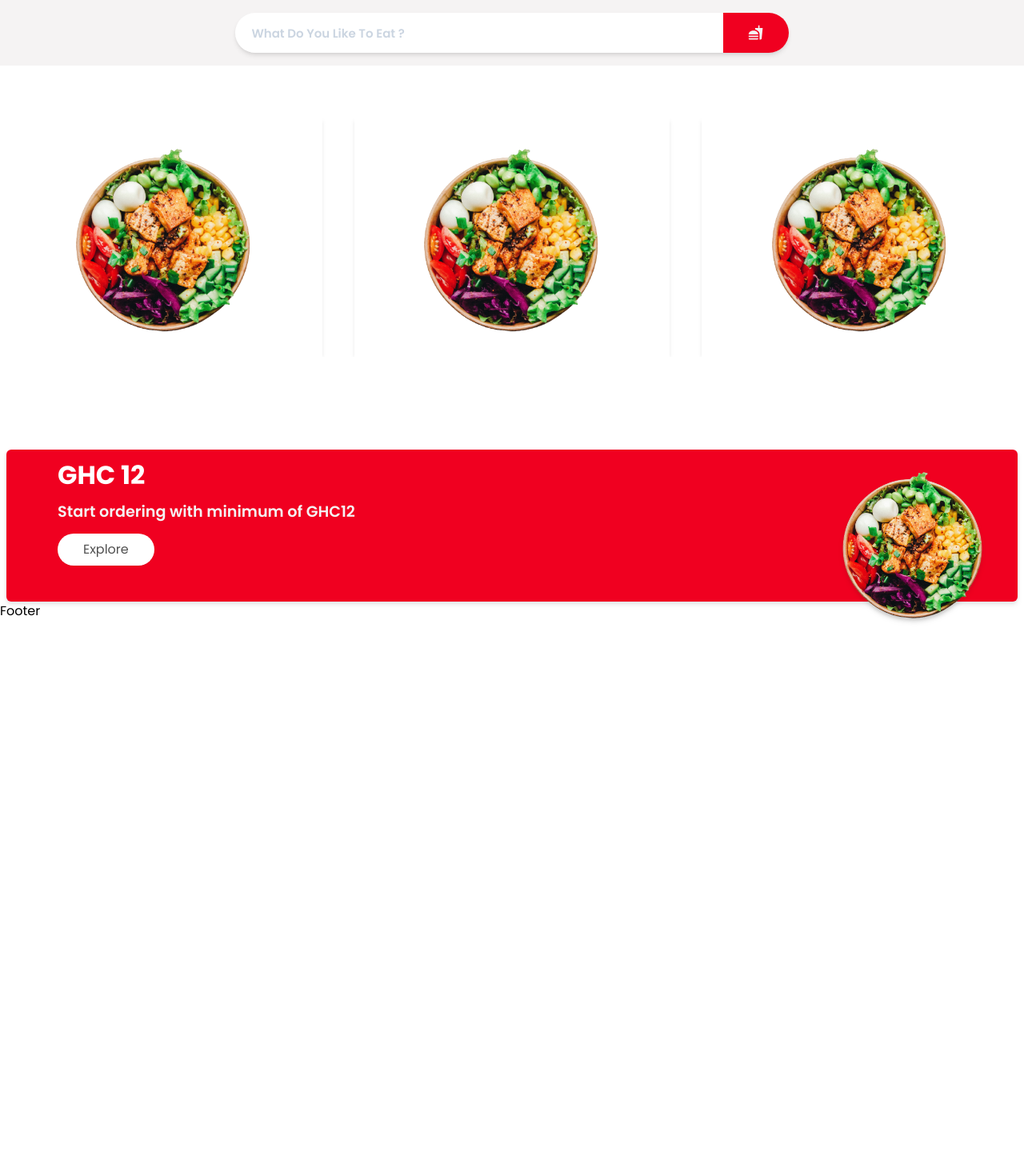
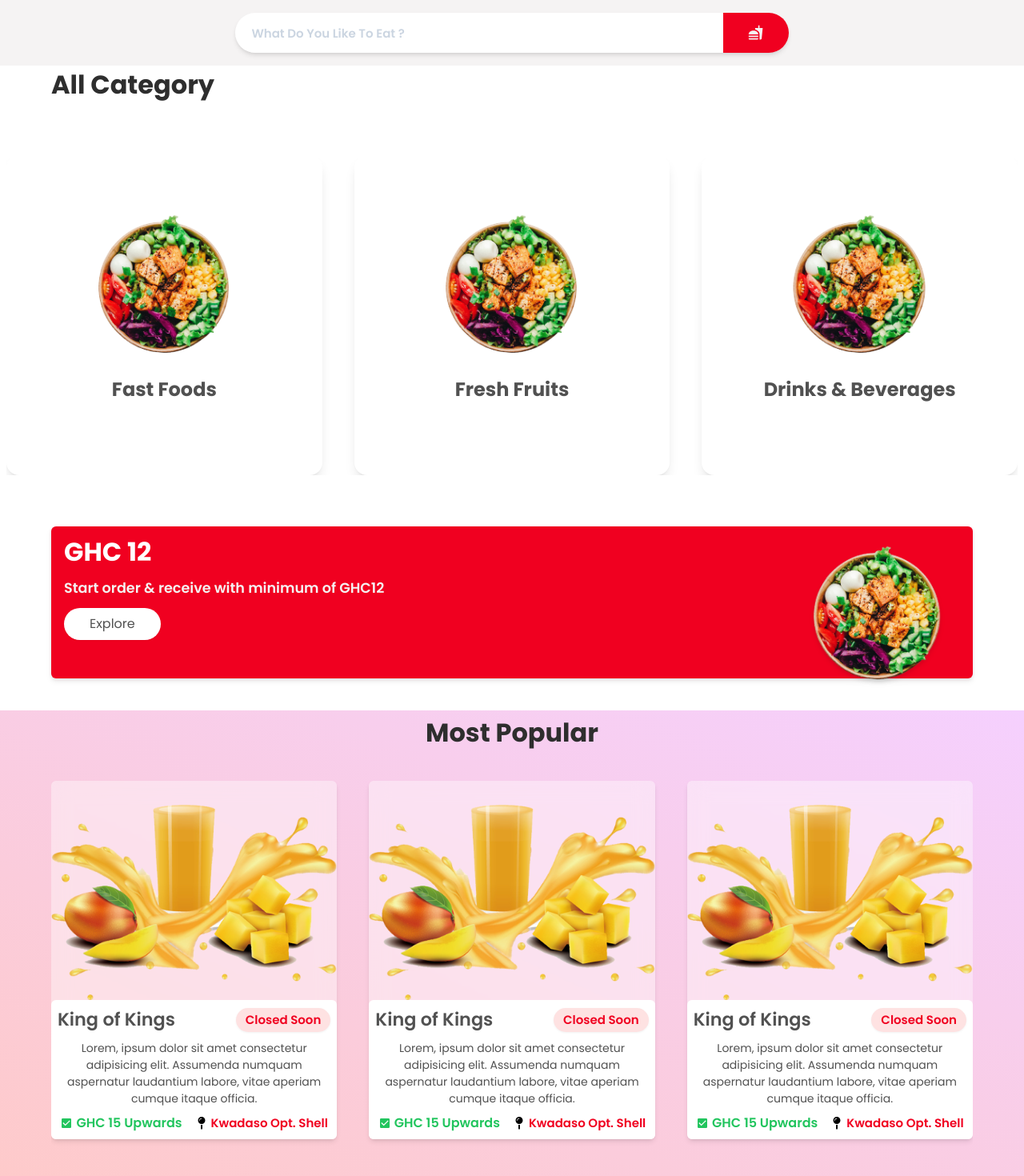
Before and after one commit to Kwarto/kfood, a React (Create React App) app: page /kitchens in a window 1280 px wide. Shown: the part 80-1550 px from the top of the page at 80% size. Before the commit the page ends 891 px from the top, so only its background shows below. Built offline with nearby package versions, Linux system fonts and the light colour scheme.

Commit message:
Added most popular

```diff
--- /dev/null
+++ b/src/components/Category.jsx
@@ -0,0 +1,30 @@
+import React from 'react'
+import { categoryData } from '../utils/data';
+import { Swiper, SwiperSlide } from 'swiper/react';
+import 'swiper/css';
+const Category = () => {
+  return (
+    <div className="md:py-16 py-8 md:px-2 px-2">
+    <Swiper className='md:h-[50vh] flex flex-col items-center justify-center'
+           spaceBetween={40}
+          //  slidesPerView={}
+           breakpoints={{ 430: { slidesPerView: 1 }, 768: { slidesPerView: 3 } }}
+           >
+       {
+          categoryData && categoryData.map((item) => {
+            return (
+              <SwiperSlide className='bg-white flex flex-col items-center justify-center shadow-lg rounded-2xl mb-5'>
+                <div key={item.id} className='flex flex-col items-center justify-center rounded-md p-2'>
+                 <img className='md:w-[100%] md:h-[50%] w-[50%] md:-mt-5 md:translate-y-8' src={item.imgSrc} alt={item.name} />
+                 <h2 className='md:mt-20 font-bold text-textColor text-[1.5rem] md:-translate-y-14'>{ item.name}</h2>
+                </div>
+              </SwiperSlide>
+            )
+          })
+        }
+    </Swiper>
+    </div>
+  )
+}
+
+export default Category
--- a/src/components/KitchenHeader.jsx
+++ b/src/components/KitchenHeader.jsx
@@ -1,9 +1,11 @@
 import React from 'react';
-import { MdFastfood } from 'react-icons/md';
+import { MdCheckBox, MdFastfood } from 'react-icons/md';
 import bannerImg from '../img/banner.png';
-import { categoryData } from '../utils/data';
+import { mostData } from '../utils/data';
+import Category from './Category';
 import { Swiper, SwiperSlide } from 'swiper/react';
 import 'swiper/css';
+import { FaMapPin } from 'react-icons/fa';
 const KitchenHeader = () => {
   return (
     <>
@@ -21,30 +23,14 @@ const KitchenHeader = () => {
           </div>
         </div>
       </div>
-      <div className="md:py-16 py-8 md:px-2 px- md:h-[60vh]">
-      <Swiper
-             spaceBetween={40}
-            //  slidesPerView={}
-             breakpoints={{ 430: { slidesPerView: 1 }, 768: { slidesPerView: 3 } }}
-             >
-         {
-            categoryData && categoryData.map((item) => {
-              return (
-                <SwiperSlide className='flex flex-col items-center justify-center shadow-md'>
-                  <div key={item.id} className='flex flex-col items-center rounded-md h-[300px]'>
-                  <img className='md:w-[80%] w-[50%]' src={item.imgSrc} alt="" />
-                  <h2 className='font-bold text-textColor text-[1.6rem]'>{ item.name}</h2>
-                  </div>
-                </SwiperSlide>
-              )
-            })
-          }
-        </Swiper>
-      </div>
-      <div className="bg-textRed h-[190px] md:px-16 px-4 mx-2 rounded-md drop-shadow-md relative">
+      <h1 className="md:text-[2rem] text-[1.5rem] font-bold md:px-16 px-4 text-headingColor">
+        All Category
+      </h1>
+      <Category />
+      <div className="bg-textRed h-[190px] md:mx-16 px-4 mx-2 rounded-md drop-shadow-md relative">
         <h1 className="text-[2rem] text-white font-bold py-2">GHC 12</h1>
-        <p className="text-[1.2rem] text-primary font-semibold w-[75%]">
-          Start ordering with minimum of GHC12
+        <p className="text-[1.1rem] text-primary font-semibold w-[75%]">
+          Start order & receive with minimum of GHC12
         </p>
         <button className="mt-3 bg-white px-8 py-2 shadow-sm text-textColor rounded-full">
           Explore
@@ -57,6 +43,57 @@ const KitchenHeader = () => {
           />
         </div>
       </div>
+      <div className="bg-gradient-to-tr from-red-200 to-fuchsia-200 min-h-auto mt-10 md:px-16 px-4  place-items-center md:rounded-none rounded-b-[3rem] shadow-sm">
+        <h1 className="md:text-[2rem] text-[1.5rem] font-bold py-1 text-headingColor">
+          Most Popular
+        </h1>
+        <Swiper
+          spaceBetween={40}
+          //  slidesPerView={}
+          breakpoints={{ 430: { slidesPerView: 2 }, 768: { slidesPerView: 3 } }}
+          className="w-full h-full flex items-center justify-center">
+          {mostData &&
+            mostData.map((m) => {
+              return (
+                <SwiperSlide className="mb-5 py-8 w-full">
+                  <div
+                    key={m.id}
+                    className="shadow-md w-full flex flex-col items-center justify-center bg-cardOverlay backdrop-blur-md rounded-md hover:bg-primary transition-all duration-200 ease-in-out">
+                    <img src={m.imgSrc} alt="" />
+                    <div className="bg-white w-full p-2 flex flex-col items-center justify-between rounded-md">
+                      <span className="flex items-center justify-between w-full">
+                        <h3 className="font-semibold text-[1.4rem] text-textColor">
+                          {m.name}
+                        </h3>
+                        <p className="bg-red-100 rounded-full px-3 py-1 text-textRed font-semibold text-[15px] drop-shadow-sm">
+                          Closed Soon
+                        </p>
+                      </span>
+                      <p className="text-[14px] w-full text-textColor text-center py-2">
+                        {m.desc}
+                      </p>
+                      <span className="flex items-center justify-between gap-4">
+                        <p className="text-green-500 text-base font-semibold flex items-center gap-1">
+                          {' '}
+                          <MdCheckBox /> GHC {m.priceAt} Upwards
+                        </p>
+                        <p className="flex items-center gap-1">
+                          <FaMapPin />{' '}
+                          <span className="text-[15px] font-semibold text-textRed">
+                            {m.loc}
+                          </span>
+                        </p>
+                      </span>
+                    </div>
+                  </div>
+                </SwiperSlide>
+              );
+            })}
+        </Swiper>
+      </div>
+      <section className='w-full min-h-[80vh] py-4 md:px-16 px-4'>
+        <h1 className='font-bold md:text-[2rem] text-[1.5rem] text-headingColor py-2'>Available Kitchens</h1>
+      </section>
     </>
   );
 };
--- a/src/utils/data.js
+++ b/src/utils/data.js
@@ -5,6 +5,7 @@ import staticImg4 from '../img/soup.jpg'
 
 /********CAT**********/
 import catImg1 from '../img/banner.png'
+
 
 export const heroData = [
     {
@@ -46,26 +47,69 @@ export const categoryData = [
     {
         id: 2,
         imgSrc: catImg1,
-        name: 'Fast Foods',
+        name: 'Fresh Fruits',
     },
     {
         id: 3,
         imgSrc: catImg1,
-        name: 'Fast Foods',
+        name: 'Drinks & Beverages',
     },
     {
         id: 4,
         imgSrc: catImg1,
-        name: 'Fast Foods',
+        name: 'Crispy Pastries',
     },
     {
         id: 5,
         imgSrc: catImg1,
-        name: 'Fast Foods',
+        name: 'Local Foods',
     },
     {
         id: 6,
         imgSrc: catImg1,
-        name: 'Fast Foods',
+        name: 'Salade',
     }
 ]
+
+export const mostData = [
+    {
+        id: 1,
+        name: 'King of Kings',
+        desc: 'Lorem, ipsum dolor sit amet consectetur adipisicing elit. Assumenda numquam aspernatur laudantium labore, vitae aperiam cumque itaque officia.',
+        priceAt: 15,
+        imgSrc: staticImg2,
+        loc: 'Kwadaso Opt. Shell'
+    },
+    {
+        id: 2,
+        name: 'King of Kings',
+        desc: 'Lorem, ipsum dolor sit amet consectetur adipisicing elit. Assumenda numquam aspernatur laudantium labore, vitae aperiam cumque itaque officia.',
+        priceAt: 15,
+        imgSrc: staticImg2,
+        loc: 'Kwadaso Opt. Shell'
+    },
+    {
+        id: 3,
+        name: 'King of Kings',
+        desc: 'Lorem, ipsum dolor sit amet consectetur adipisicing elit. Assumenda numquam aspernatur laudantium labore, vitae aperiam cumque itaque officia.',
+        priceAt: 15,
+        imgSrc: staticImg2,
+        loc: 'Kwadaso Opt. Shell'
+    },
+    {
+        id: 4,
+        name: 'King of Kings',
+        desc: 'Lorem, ipsum dolor sit amet consectetur adipisicing elit. Assumenda numquam aspernatur laudantium labore, vitae aperiam cumque itaque officia.',
+        priceAt: 15,
+        imgSrc: staticImg2,
+        loc: 'Kwadaso Opt. Shell'
+    },
+    {
+        id: 5,
+        name: 'King of Kings',
+        desc: 'Lorem, ipsum dolor sit amet consectetur adipisicing elit. Assumenda numquam aspernatur laudantium labore, vitae aperiam cumque itaque officia.',
+        priceAt: 15,
+        imgSrc: staticImg2,
+        loc: 'Kwadaso Opt. Shell'
+    },
+]
```
Also changed, not shown: public/index.html (+0 -23 lines).
